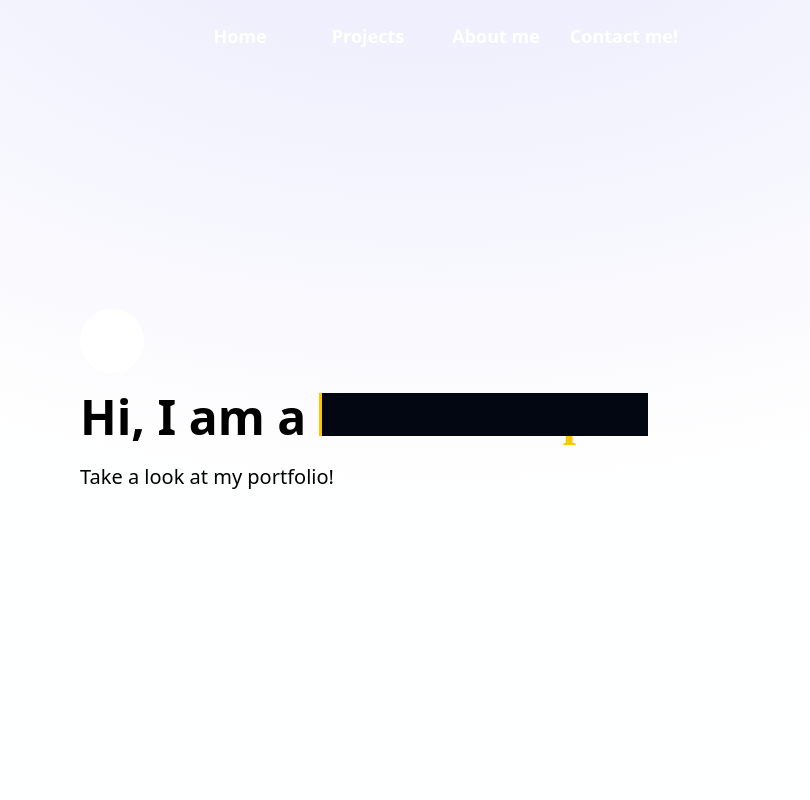
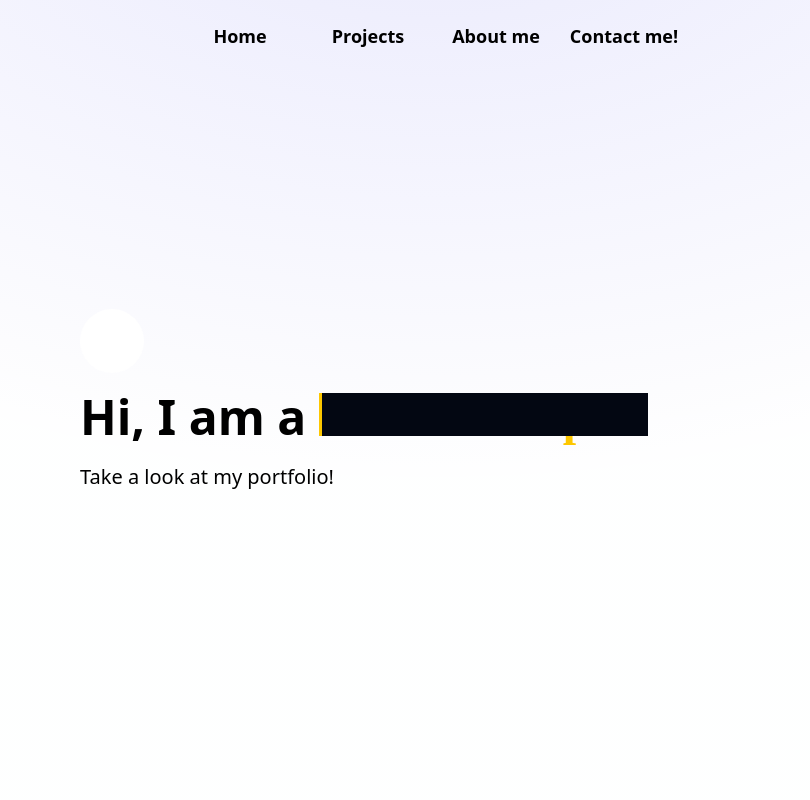
Before and after one commit to agusOlivieri/Portfolio, a Vue app: page / in a window 1280 px wide. Shown: the top 800 px of the page, without its empty margins (208-1018 px from the left). Built offline with nearby package versions, Linux system fonts and the light colour scheme; a web font is replaced by a local one.

Commit message:
changed header hover

```diff
--- a/src/components/PortfolioHeader.vue
+++ b/src/components/PortfolioHeader.vue
@@ -3,19 +3,14 @@
 </script>
 
 <template>
-    <header class="w-full py-2 fixed top-0 z-10 hover:shadow-xl hover:shadow-yellow-400 duration-500 text-white">
+    <header class="w-full py-2 fixed top-0 z-10">
         <div class="max-w-6xl mx-auto flex justify-center items-center h-14">
-            <!-- <div class="logo bg-cyan-900 px-5 py-2 rounded-full">
-                <a href="#welcome-section" class="text-4xl font-extrabold hover:text-yellow-400 duration-1000">
-                    A O
-                </a>
-            </div> -->
             <nav class="h-full">
                 <ul class="flex text-lg font-semibold h-full">
-                    <li><a href="#welcome-section" class="flex justify-center items-center h-full w-32 p-1 hover:bg-cyan-900 hover:text-yellow-400">Home</a></li>
-                    <li><a href="#projects-section" class="flex justify-center items-center h-full w-32 p-1 hover:bg-cyan-900 hover:text-yellow-400">Projects</a></li>
-                    <li><a href="#about-me" class="flex justify-center items-center h-full w-32 p-1 hover:bg-cyan-900 hover:text-yellow-400">About me</a></li>
-                    <li><a href="#contact-me" class="flex justify-center items-center h-full w-32 p-1 hover:bg-cyan-900 hover:text-yellow-400">Contact me!</a></li>
+                    <li><a href="#welcome-section" class="flex justify-center items-center h-full w-32 p-1 hover:text-yellow-500 transition">Home</a></li>
+                    <li><a href="#projects-section" class="flex justify-center items-center h-full w-32 p-1 hover:text-yellow-500 transition">Projects</a></li>
+                    <li><a href="#about-me" class="flex justify-center items-center h-full w-32 p-1 hover:text-yellow-500 transition">About me</a></li>
+                    <li><a href="#contact-me" class="flex justify-center items-center h-full w-32 p-1 hover:text-yellow-500 transition">Contact me!</a></li>
                 </ul>
             </nav>
         </div>
```
